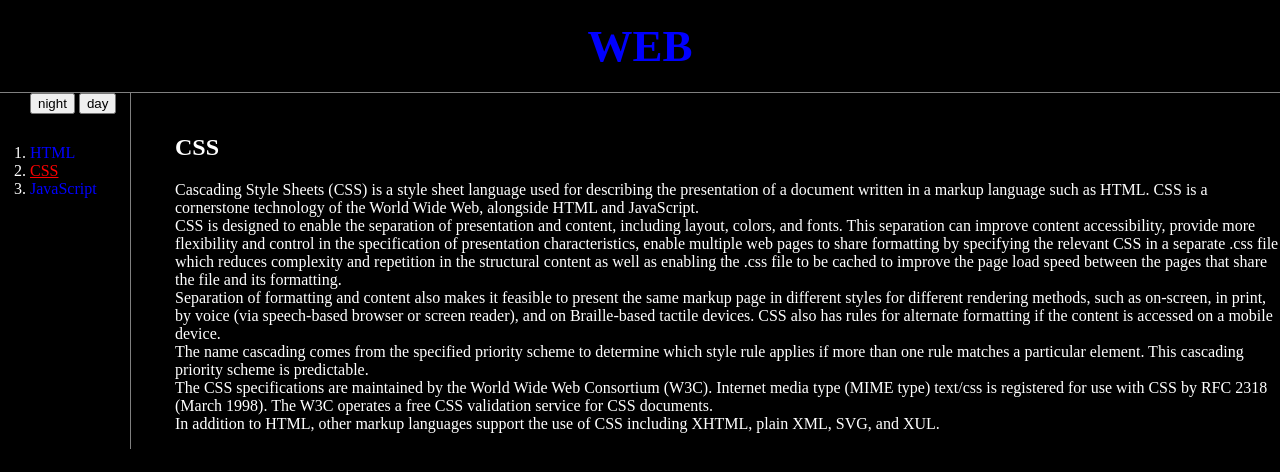
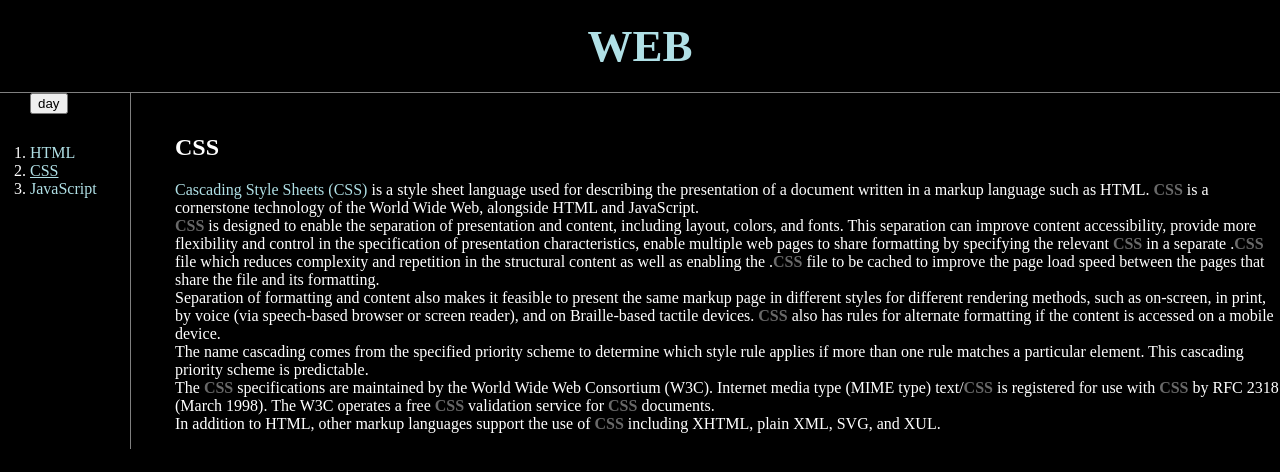
Before and after one commit to wlcks0069/web1, a plain HTML site: page 2.html in a window 1280 px wide. Both pictures are taken after a click on the button "night". Drawn offline with Linux system fonts and the light colour scheme.

Commit message:
Add files via upload

```diff
--- a/2.html
+++ b/2.html
@@ -4,18 +4,14 @@
   <title>WEB1 - CSS</title>
   <meta charset="utf-8">
     <link rel="stylesheet" href="style.css">
+    <script src="colors.js"></script>
 </head>
 <body>
   <h1><a href="index.html"style="color:blue;">WEB</a></h1>
   <div id="button">
-  <input type="button" value="night" onclick="
-  document.querySelector('body').style.backgroundColor='black';
-  document.querySelector('body').style.color='white';"
-  >
-  <input type="button" value="day" onclick="
-  document.querySelector('body').style.backgroundColor='white';
-  document.querySelector('body').style.color='black';"
-  >
+    <input type="button" value="night" onclick="
+      nightDayHandler(this);
+    ">
   </div>
   <div id="grid">
   <ol>
@@ -26,17 +22,17 @@
   <div id="article">
   <h2>CSS</h2>
     <p>
-      Cascading Style Sheets (CSS) is a style sheet language used for describing the presentation of a document written in a markup language such as HTML. CSS is a cornerstone technology of the World Wide Web, alongside HTML and JavaScript.<br>
+      <a href="https://www.w3.org/Style/CSS/Overview.en.html" target="_blank" title="Whay Is CSS?">Cascading Style Sheets (CSS)</a> is a style sheet language used for describing the presentation of a document written in a markup language such as HTML. <span class="imp">CSS</span> is a cornerstone technology of the World Wide Web, alongside HTML and JavaScript.<br>
 
-      CSS is designed to enable the separation of presentation and content, including layout, colors, and fonts. This separation can improve content accessibility, provide more flexibility and control in the specification of presentation characteristics, enable multiple web pages to share formatting by specifying the relevant CSS in a separate .css file which reduces complexity and repetition in the structural content as well as enabling the .css file to be cached to improve the page load speed between the pages that share the file and its formatting.<br>
+      <span class="imp">CSS</span> is designed to enable the separation of presentation and content, including layout, colors, and fonts. This separation can improve content accessibility, provide more flexibility and control in the specification of presentation characteristics, enable multiple web pages to share formatting by specifying the relevant <span class="imp">CSS</span> in a separate .<span class="imp">CSS</span> file which reduces complexity and repetition in the structural content as well as enabling the .<span class="imp">CSS</span> file to be cached to improve the page load speed between the pages that share the file and its formatting.<br>
 
-      Separation of formatting and content also makes it feasible to present the same markup page in different styles for different rendering methods, such as on-screen, in print, by voice (via speech-based browser or screen reader), and on Braille-based tactile devices. CSS also has rules for alternate formatting if the content is accessed on a mobile device.<br>
+      Separation of formatting and content also makes it feasible to present the same markup page in different styles for different rendering methods, such as on-screen, in print, by voice (via speech-based browser or screen reader), and on Braille-based tactile devices. <span class="imp">CSS</span> also has rules for alternate formatting if the content is accessed on a mobile device.<br>
 
       The name cascading comes from the specified priority scheme to determine which style rule applies if more than one rule matches a particular element. This cascading priority scheme is predictable.<br>
 
-      The CSS specifications are maintained by the World Wide Web Consortium (W3C). Internet media type (MIME type) text/css is registered for use with CSS by RFC 2318 (March 1998). The W3C operates a free CSS validation service for CSS documents.<br>
+      The <span class="imp">CSS</span> specifications are maintained by the World Wide Web Consortium (W3C). Internet media type (MIME type) text/<span class="imp">CSS</span> is registered for use with <span class="imp">CSS</span> by RFC 2318 (March 1998). The W3C operates a free <span class="imp">CSS</span> validation service for <span class="imp">CSS</span> documents.<br>
 
-      In addition to HTML, other markup languages support the use of CSS including XHTML, plain XML, SVG, and XUL.
+      In addition to HTML, other markup languages support the use of <span class="imp">CSS</span> including XHTML, plain XML, SVG, and XUL.
     </p>
   </div>
   </div>
--- /dev/null
+++ b/colors.js
@@ -0,0 +1,35 @@
+var Links = {
+  setColor: function(color){
+    var alist = document.querySelectorAll('a');
+    var i = 0;
+    while(i < alist.length){
+      alist[i].style.color = color;
+      i = i + 1;
+    }
+  }
+}
+var Body = {
+  setColor:function (color){
+    document.querySelector('body').style.color=color;
+  },
+  setBackgroundColor:function (color){
+    document.querySelector('body').style.backgroundColor=color;
+  }
+}
+function nightDayHandler(self){
+  var target = document.querySelector('body');
+  if(self.value === 'night'){
+    Body.setBackgroundColor('black');
+    Body.setColor('white');
+    self.value='day';
+
+    Links.setColor('powderblue');
+
+  } else {
+    Body.setBackgroundColor('white');
+    Body.setColor('black');
+    self.value='night';
+
+    Links.setColor('blue');
+  }
+}
--- a/style.css
+++ b/style.css
@@ -1,6 +1,10 @@
 #grid {
   display: grid;
   grid-template-columns: 150px 1fr;
+}
+.imp {
+  font-weight: bold;
+  color: dimgray;
 }
 body {
   margin:0;
```
Also changed, not shown: 1.html (+7 -11 lines), 3.html (+12 -8 lines), index.html (+4 -8 lines).
